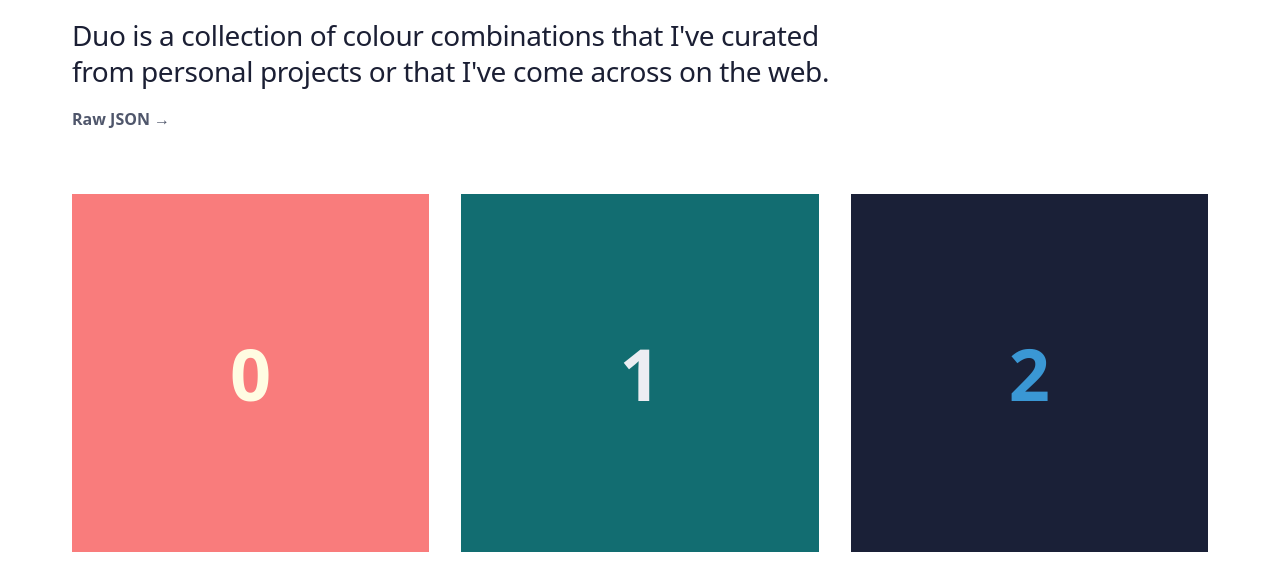
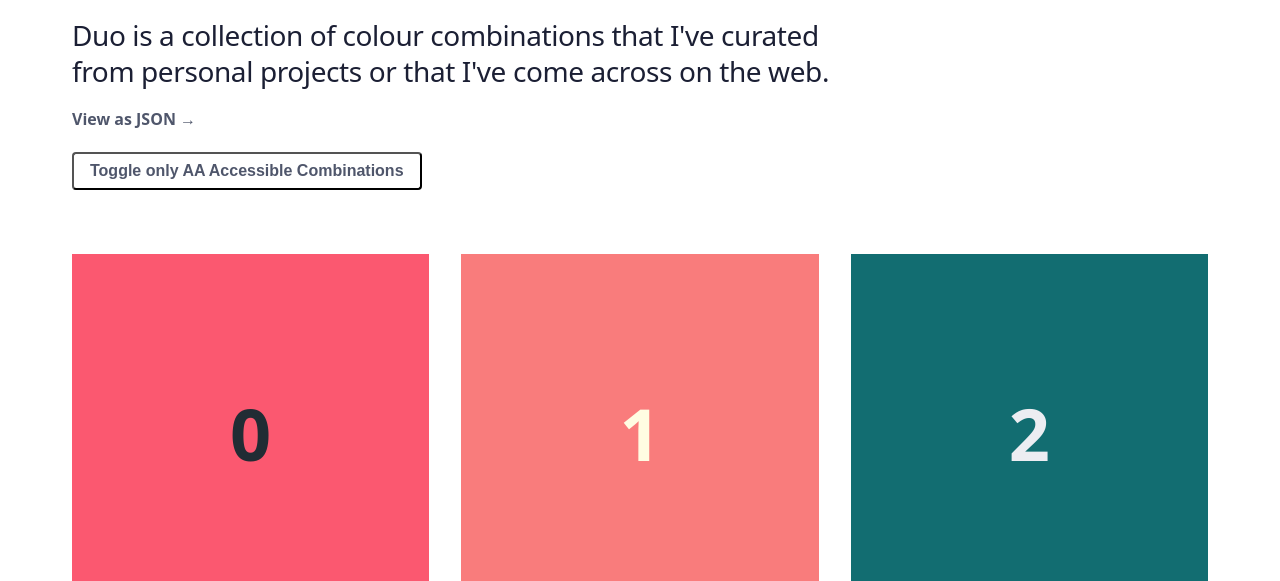
Before and after one commit to alexpate/duo, a website: page src/index.html in a window 1280 px wide. Shown: the part 218-799 px from the top of the page. Drawn offline with Linux system fonts and the light colour scheme.

Commit message:
Add AA toggle

```diff
--- a/src/colors.json
+++ b/src/colors.json
@@ -1,106 +1,107 @@
 {
   "colors": [
-    ["#F97C7C", "#FFFCE2"],
-    ["#126D71", "#ECEDF2"],
-    ["#1a2037", "#3a97d4"],
-    ["#f7e773", "#f35d66"],
-    ["#f48e58", "#151844"],
-    ["#e1ca43", "#9d4cef"],
-    ["#f8bc4d", "#ee2490"],
-    ["#2f305e", "#ef374e"],
-    ["#6edb6e", "#222063"],
-    ["#92014a", "#f8ce03"],
-    ["#12bcd6", "#e6625e"],
-    ["#f3c9dd", "#000000"],
-    ["#020202", "#f5f4f5"],
-    ["#ffffff", "#f5735e"],
-    ["#2a563f", "#e4d7bc"],
-    ["#004043", "#069993"],
-    ["#e8effc", "#624ce0"],
-    ["#261332", "#fb5600"],
-    ["#ed4d00", "#3341c7"],
-    ["#1c234a", "#1bfaad"],
-    ["#1b1c30", "#f46c95"],
-    ["#02af77", "#eedd63"],
-    ["#ffc703", "#1a9ff9"],
-    ["#f69304", "#026f58"],
-    ["#cdacd9", "#eedb61"],
-    ["#b2d7c8", "#44388d"],
-    ["#b2d7c8", "#e568a0"],
-    ["#fff233", "#f80400"],
-    ["#fbfbfb", "#fa5081"],
-    ["#fe5d37", "#8f42fd"],
-    ["#212339", "#86c252"],
-    ["#f9d4d3", "#1461bb"],
-    ["#313896", "#0fd0f7"],
-    ["#022d30", "#f6a56e"],
-    ["#e1e2fd", "#aea2f7"],
-    ["#020a53", "#f6e679"],
-    ["#efede5", "#a2ce4c"],
-    ["#1ec1ad", "#4a2cd3"],
-    ["#ca2364", "#f7652c"],
-    ["#f4eb02", "#000000"],
-    ["#f5bdbc", "#000000"],
-    ["#526273", "#b4d2ee"],
-    ["#f3eced", "#fa7f01"],
-    ["#f3eced", "#0a86ce"],
-    ["#f3eced", "#fce700"],
-    ["#2c0032", "#82fc00"],
-    ["#2fd3da", "#0c227f"],
-    ["#6cebf7", "#000000"],
-    ["#f9d944", "#fd7fdb"],
-    ["#010013", "#ffffff"],
-    ["#ef314b", "#421d19"],
-    ["#2f32ac", "#f35c5d"],
-    ["#54b57b", "#2d564e"],
-    ["#e0e2e9", "#0d1432"],
-    ["#b00b67", "#18214f"],
-    ["#8bd5fb", "#f02964"],
-    ["#f8dada", "#e75054"],
-    ["#1bbbfd", "#505190"],
-    ["#90b7a4", "#fbcea5"],
-    ["#32ac9c", "#f86535"],
-    ["#f9f9f9", "#77a6f8"],
-    ["#f8678f", "#f9f9f9"],
-    ["#f8652f", "#537519"],
-    ["#f4ce69", "#3e9390"],
-    ["#f8deda", "#428184"],
-    ["#ebdd1a", "#af7cf2"],
-    ["#f2a356", "#1c4182"],
-    ["#d667c9", "#db04be"],
-    ["#1e58fa", "#f3bbf9"],
-    ["#a9c0fe", "#fe5e22"],
-    ["#412120", "#f7ead1"],
-    ["#194341", "#f04c31"],
-    ["#52b9a4", "#f4c115"],
-    ["#e34d35", "#4dbca7"],
-    ["#ffc5b7", "#233629"],
-    ["#b1f7f3", "#f35668"],
-    ["#c7c7c7", "#0b86e3"],
-    ["#fcd1b1", "#ee5861"],
-    ["#69ed7c", "#6e3bd7"],
-    ["#090efe", "#f6baf5"],
-    ["#fbfbfb", "#c4825a"],
-    ["#fc6f75", "#40b9d5"],
-    ["#100e0e", "#fe402b"],
-    ["#07aaec", "#73003d"],
-    ["#39f9f9", "#f172f0"],
-    ["#f9e9c3", "#f93b6d"],
-    ["#47cde7", "#f97c8e"],
-    ["#2f3f99", "#fe5880"],
-    ["#e8db1a", "#a4e2ab"],
-    ["#a9d6cf", "#1c92d3"],
-    ["#01020b", "#07f7ee"],
-    ["#e3b8ea", "#51d3f7"],
-    ["#e587ec", "#a8fdf1"],
-    ["#000000", "#7c7d7c"],
-    ["#0700ee", "#ffffff"],
-    ["#2d2e49", "#dd4244"],
-    ["#fc5333", "#f1f1f1"],
-    ["#fcebcd", "#fe9f9b"],
-    ["#280043", "#ef0488"],
-    ["#d9c06e", "#03252a"],
-    ["#0d074d", "#f9418b"],
-    ["#c9cacc", "#0827d0"]
+    {"colors": ["#fb5870", "#212c34"], "aa_accessible": true},
+    {"colors": ["#F97C7C", "#FFFCE2"], "aa_accessible": false},
+    {"colors": ["#126D71", "#ECEDF2"], "aa_accessible": true},
+    {"colors": ["#1a2037", "#3a97d4"], "aa_accessible": true},
+    {"colors": ["#f7e773", "#f35d66"], "aa_accessible": false},
+    {"colors": ["#f48e58", "#151844"], "aa_accessible": true},
+    {"colors": ["#e1ca43", "#9d4cef"], "aa_accessible": false},
+    {"colors": ["#f8bc4d", "#ee2490"], "aa_accessible": false},
+    {"colors": ["#2f305e", "#ef374e"], "aa_accessible": false},
+    {"colors": ["#6edb6e", "#222063"], "aa_accessible": true},
+    {"colors": ["#92014a", "#f8ce03"], "aa_accessible": true},
+    {"colors": ["#12bcd6", "#e6625e"], "aa_accessible": false},
+    {"colors": ["#f3c9dd", "#000000"], "aa_accessible": true},
+    {"colors": ["#020202", "#f5f4f5"], "aa_accessible": true},
+    {"colors": ["#ffffff", "#f5735e"], "aa_accessible": false},
+    {"colors": ["#2a563f", "#e4d7bc"], "aa_accessible": true},
+    {"colors": ["#004043", "#069993"], "aa_accessible": false},
+    {"colors": ["#e8effc", "#624ce0"], "aa_accessible": true},
+    {"colors": ["#261332", "#fb5600"], "aa_accessible": true},
+    {"colors": ["#ed4d00", "#3341c7"], "aa_accessible": false},
+    {"colors": ["#1c234a", "#1bfaad"], "aa_accessible": true},
+    {"colors": ["#1b1c30", "#f46c95"], "aa_accessible": true},
+    {"colors": ["#02af77", "#eedd63"], "aa_accessible": false},
+    {"colors": ["#ffc703", "#1a9ff9"], "aa_accessible": false},
+    {"colors": ["#f69304", "#026f58"], "aa_accessible": false},
+    {"colors": ["#cdacd9", "#eedb61"], "aa_accessible": false},
+    {"colors": ["#b2d7c8", "#44388d"], "aa_accessible": true},
+    {"colors": ["#b2d7c8", "#e568a0"], "aa_accessible": false},
+    {"colors": ["#fff233", "#f80400"], "aa_accessible": false},
+    {"colors": ["#fbfbfb", "#fa5081"], "aa_accessible": false},
+    {"colors": ["#fe5d37", "#8f42fd"], "aa_accessible": false},
+    {"colors": ["#212339", "#86c252"], "aa_accessible": true},
+    {"colors": ["#f9d4d3", "#1461bb"], "aa_accessible": false},
+    {"colors": ["#313896", "#0fd0f7"], "aa_accessible": true},
+    {"colors": ["#022d30", "#f6a56e"], "aa_accessible": true},
+    {"colors": ["#e1e2fd", "#aea2f7"], "aa_accessible": false},
+    {"colors": ["#020a53", "#f6e679"], "aa_accessible": true},
+    {"colors": ["#efede5", "#a2ce4c"], "aa_accessible": false},
+    {"colors": ["#1ec1ad", "#4a2cd3"], "aa_accessible": false},
+    {"colors": ["#ca2364", "#f7652c"], "aa_accessible": false},
+    {"colors": ["#f4eb02", "#000000"], "aa_accessible": true},
+    {"colors": ["#f5bdbc", "#000000"], "aa_accessible": true},
+    {"colors": ["#526273", "#b4d2ee"], "aa_accessible": false},
+    {"colors": ["#f3eced", "#fa7f01"], "aa_accessible": false},
+    {"colors": ["#f3eced", "#0a86ce"], "aa_accessible": false},
+    {"colors": ["#f3eced", "#fce700"], "aa_accessible": false},
+    {"colors": ["#2c0032", "#82fc00"], "aa_accessible": true},
+    {"colors": ["#2fd3da", "#0c227f"], "aa_accessible": true},
+    {"colors": ["#6cebf7", "#000000"], "aa_accessible": true},
+    {"colors": ["#f9d944", "#fd7fdb"], "aa_accessible": false},
+    {"colors": ["#010013", "#ffffff"], "aa_accessible": true},
+    {"colors": ["#ef314b", "#421d19"], "aa_accessible": false},
+    {"colors": ["#2f32ac", "#f35c5d"], "aa_accessible": false},
+    {"colors": ["#54b57b", "#2d564e"], "aa_accessible": false},
+    {"colors": ["#e0e2e9", "#0d1432"], "aa_accessible": true},
+    {"colors": ["#b00b67", "#18214f"], "aa_accessible": false},
+    {"colors": ["#8bd5fb", "#f02964"], "aa_accessible": false},
+    {"colors": ["#f8dada", "#e75054"], "aa_accessible": false},
+    {"colors": ["#1bbbfd", "#505190"], "aa_accessible": false},
+    {"colors": ["#90b7a4", "#fbcea5"], "aa_accessible": false},
+    {"colors": ["#32ac9c", "#f86535"], "aa_accessible": false},
+    {"colors": ["#f9f9f9", "#77a6f8"], "aa_accessible": false},
+    {"colors": ["#f8678f", "#f9f9f9"], "aa_accessible": false},
+    {"colors": ["#f8652f", "#537519"], "aa_accessible": false},
+    {"colors": ["#f4ce69", "#3e9390"], "aa_accessible": false},
+    {"colors": ["#f8deda", "#428184"], "aa_accessible": false},
+    {"colors": ["#ebdd1a", "#af7cf2"], "aa_accessible": false},
+    {"colors": ["#f2a356", "#1c4182"], "aa_accessible": true},
+    {"colors": ["#d667c9", "#db04be"], "aa_accessible": false},
+    {"colors": ["#1e58fa", "#f3bbf9"], "aa_accessible": false},
+    {"colors": ["#a9c0fe", "#fe5e22"], "aa_accessible": false},
+    {"colors": ["#412120", "#f7ead1"], "aa_accessible": true},
+    {"colors": ["#194341", "#f04c31"], "aa_accessible": false},
+    {"colors": ["#52b9a4", "#f4c115"], "aa_accessible": false},
+    {"colors": ["#e34d35", "#4dbca7"], "aa_accessible": false},
+    {"colors": ["#ffc5b7", "#233629"], "aa_accessible": true},
+    {"colors": ["#b1f7f3", "#f35668"], "aa_accessible": false},
+    {"colors": ["#c7c7c7", "#0b86e3"], "aa_accessible": false},
+    {"colors": ["#fcd1b1", "#ee5861"], "aa_accessible": false},
+    {"colors": ["#69ed7c", "#6e3bd7"], "aa_accessible": false},
+    {"colors": ["#090efe", "#f6baf5"], "aa_accessible": true},
+    {"colors": ["#fbfbfb", "#c4825a"], "aa_accessible": false},
+    {"colors": ["#fc6f75", "#40b9d5"], "aa_accessible": false},
+    {"colors": ["#100e0e", "#fe402b"], "aa_accessible": true},
+    {"colors": ["#07aaec", "#73003d"], "aa_accessible": false},
+    {"colors": ["#39f9f9", "#f172f0"], "aa_accessible": false},
+    {"colors": ["#f9e9c3", "#f93b6d"], "aa_accessible": false},
+    {"colors": ["#47cde7", "#f97c8e"], "aa_accessible": false},
+    {"colors": ["#2f3f99", "#fe5880"], "aa_accessible": false},
+    {"colors": ["#e8db1a", "#a4e2ab"], "aa_accessible": false},
+    {"colors": ["#a9d6cf", "#1c92d3"], "aa_accessible": false},
+    {"colors": ["#01020b", "#07f7ee"], "aa_accessible": true},
+    {"colors": ["#e3b8ea", "#51d3f7"], "aa_accessible": false},
+    {"colors": ["#e587ec", "#a8fdf1"], "aa_accessible": false},
+    {"colors": ["#000000", "#7c7d7c"], "aa_accessible": true},
+    {"colors": ["#0700ee", "#ffffff"], "aa_accessible": true},
+    {"colors": ["#2d2e49", "#dd4244"], "aa_accessible": false},
+    {"colors": ["#fc5333", "#f1f1f1"], "aa_accessible": false},
+    {"colors": ["#fcebcd", "#fe9f9b"], "aa_accessible": false},
+    {"colors": ["#280043", "#ef0488"], "aa_accessible": false},
+    {"colors": ["#d9c06e", "#03252a"], "aa_accessible": true},
+    {"colors": ["#0d074d", "#f9418b"], "aa_accessible": true},
+    {"colors": ["#c9cacc", "#0827d0"], "aa_accessible": true}
   ]
 }
--- a/src/index.html
+++ b/src/index.html
@@ -1,34 +1,44 @@
 <!DOCTYPE html>
 <html>
   <head>
-    <meta charset="utf-8">
+    <meta charset="utf-8" />
     <title>Duo - Colour Pairings by Alex Pate</title>
     <link href="./main.css" rel="stylesheet" />
-    <meta http-equiv="X-UA-Compatible" content="IE=edge">
-    <meta name="viewport" content="width=device-width, initial-scale=1.0">
-    <link rel="shortcut icon" href="https://duo.alexpate.uk/favicon.png">
-    <meta property="og:title" content="Duo - Colour Pairings">
-    <meta property="og:url" content="https://duo.alexpate.uk">
-    <meta property="og:description" content="Duo is a collection of my favourite colour combinations">
-    <meta property="og:type" content="website">
-    <meta property="og:image" content="https://duo.alexpate.uk/cover.png">
-    <meta name="author" content="Alex Pate">
-    <meta name="twitter:card" content="summary_large_image">
-    <meta name="twitter:site" content="https://duo.alexpate.uk">
-    <meta name="twitter:creator" content="@alexjpate">
-    <meta name="twitter:image" content="https://duo.alexpate.uk/cover.png">
-    <meta name="twitter:title" content="Duo - Colour Pairings">
-    <meta name="twitter:description" content="Duo is a collection of my favourite colour combinations">
+    <meta http-equiv="X-UA-Compatible" content="IE=edge" />
+    <meta name="viewport" content="width=device-width, initial-scale=1.0" />
+    <link rel="shortcut icon" href="https://duo.alexpate.uk/favicon.png" />
+    <meta property="og:title" content="Duo - Colour Pairings" />
+    <meta property="og:url" content="https://duo.alexpate.uk" />
+    <meta
+      property="og:description"
+      content="Duo is a collection of my favourite colour combinations"
+    />
+    <meta property="og:type" content="website" />
+    <meta property="og:image" content="https://duo.alexpate.uk/cover.png" />
+    <meta name="author" content="Alex Pate" />
+    <meta name="twitter:card" content="summary_large_image" />
+    <meta name="twitter:site" content="https://duo.alexpate.uk" />
+    <meta name="twitter:creator" content="@alexjpate" />
+    <meta name="twitter:image" content="https://duo.alexpate.uk/cover.png" />
+    <meta name="twitter:title" content="Duo - Colour Pairings" />
+    <meta
+      name="twitter:description"
+      content="Duo is a collection of my favourite colour combinations"
+    />
 
-    <script async src="https://www.googletagmanager.com/gtag/js?id=UA-41936976-3"></script>
+    <script
+      async
+      src="https://www.googletagmanager.com/gtag/js?id=UA-41936976-3"
+    ></script>
     <script>
       window.dataLayer = window.dataLayer || [];
-      function gtag(){dataLayer.push(arguments);}
+      function gtag() {
+        dataLayer.push(arguments);
+      }
       gtag('js', new Date());
 
       gtag('config', 'UA-41936976-3');
     </script>
-
   </head>
   <body class="light-mode">
     <div class="container">
@@ -51,7 +61,11 @@
           personal projects or that I've come across on the web.
         </h1>
 
-        <a href="/colors.json">Raw JSON →</a>
+        <a href="/colors.json">View as JSON →</a>
+        <br />
+        <button id="toggle-aa">
+          Toggle only AA Accessible Combinations
+        </button>
       </header>
 
       <main>
@@ -69,12 +83,16 @@
         if (res.colors) {
           res.colors.forEach((set, index) => {
             contents += `
-              <div class="color-set" style="background-color: ${set[0]}; color: ${set[1]}">
+              <div class="color-set${
+                set.aa_accessible ? ' color-set--aa-accessible' : ''
+              }" style="background-color: ${set.colors[0]}; color: ${
+              set.colors[1]
+            }">
                 ${index}
                 <div class="color-set-draw">
                   <ul>
-                    <li><span>Background: </span>${set[0]}</li>
-                    <li><span>Foreground: </span>${set[1]}</li>
+                    <li><span>Background: </span>${set.colors[0]}</li>
+                    <li><span>Foreground: </span>${set.colors[1]}</li>
                   </ul>
                 </div>
 
@@ -84,6 +102,15 @@
         }
 
         document.querySelector('.color-grid').innerHTML = contents;
+
+        const aaToggleButton = document.getElementById('toggle-aa');
+
+        if (aaToggleButton) {
+          aaToggleButton.addEventListener('click', (ev) => {
+            ev.target.classList.toggle('active');
+            document.body.classList.toggle('show-aa-only');
+          });
+        }
       })();
     </script>
   </body>
--- a/src/main.css
+++ b/src/main.css
@@ -68,6 +68,24 @@ body {
   text-decoration: none;
   color: var(--color-text-muted);
   font-weight: 600;
+}
+
+.header button {
+  -webkit-appearance: none;
+  background-color: var(--color-background);
+  color: var(--color-text-muted);
+  padding: 0.5rem 1rem;
+  font-size: 1rem;
+  font-weight: 600;
+  flex-grow: 0;
+  width: fit-content;
+  border-radius: 4px;
+  cursor: pointer;
+}
+
+.header button.active {
+  background-color: var(--color-text-muted);
+  color: var(--color-background);
 }
 
 .color-grid {
@@ -147,3 +165,7 @@ body {
   user-select: none;
   color: var(--color-text-muted)
 }
+
+.show-aa-only .color-set:not(.color-set--aa-accessible) {
+  display: none;
+}
```
Also changed, not shown: package.json (added, +18 -0 lines), src/validate-aa.js (added, +23 -0 lines), 2 other files.
